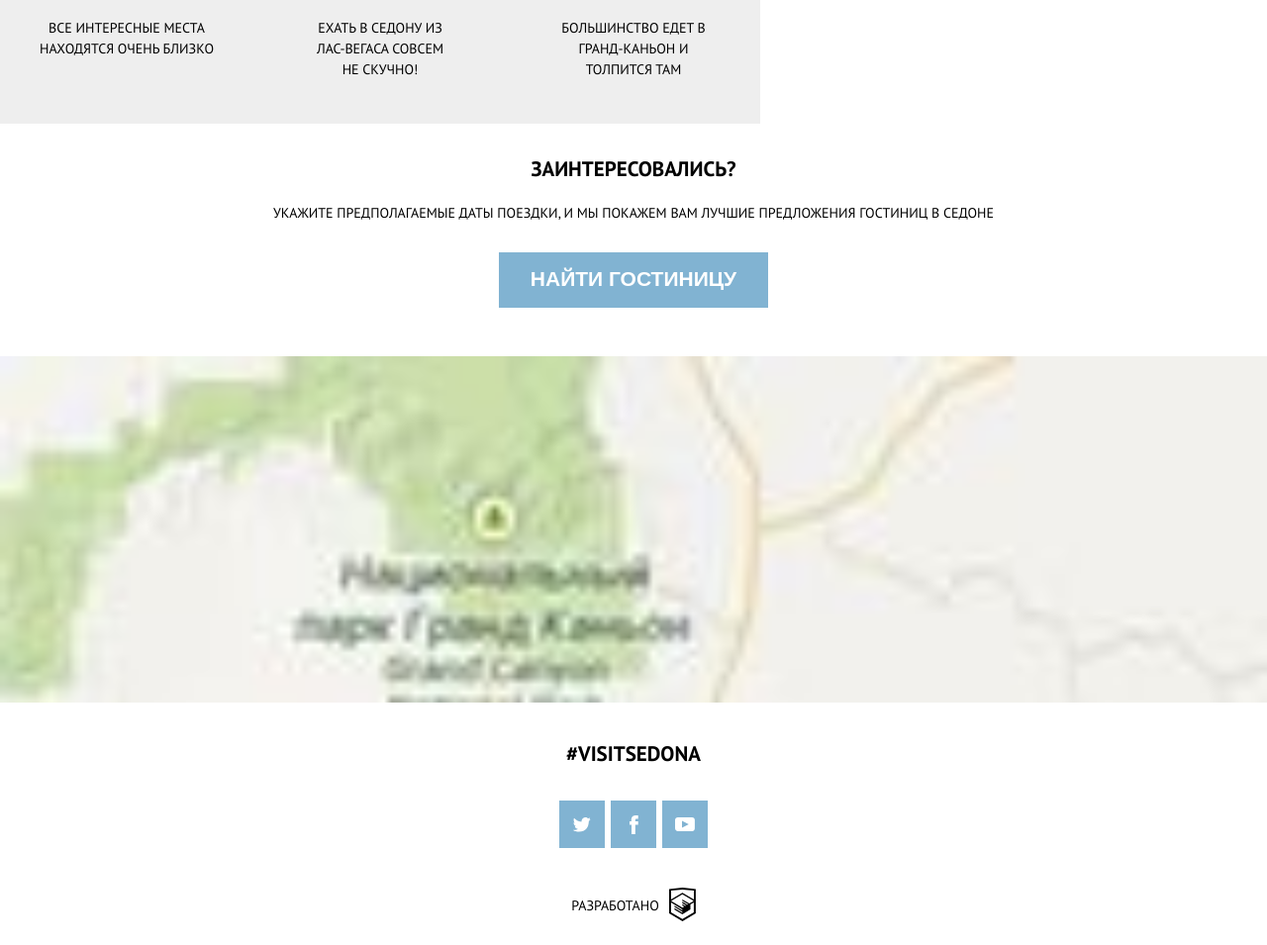
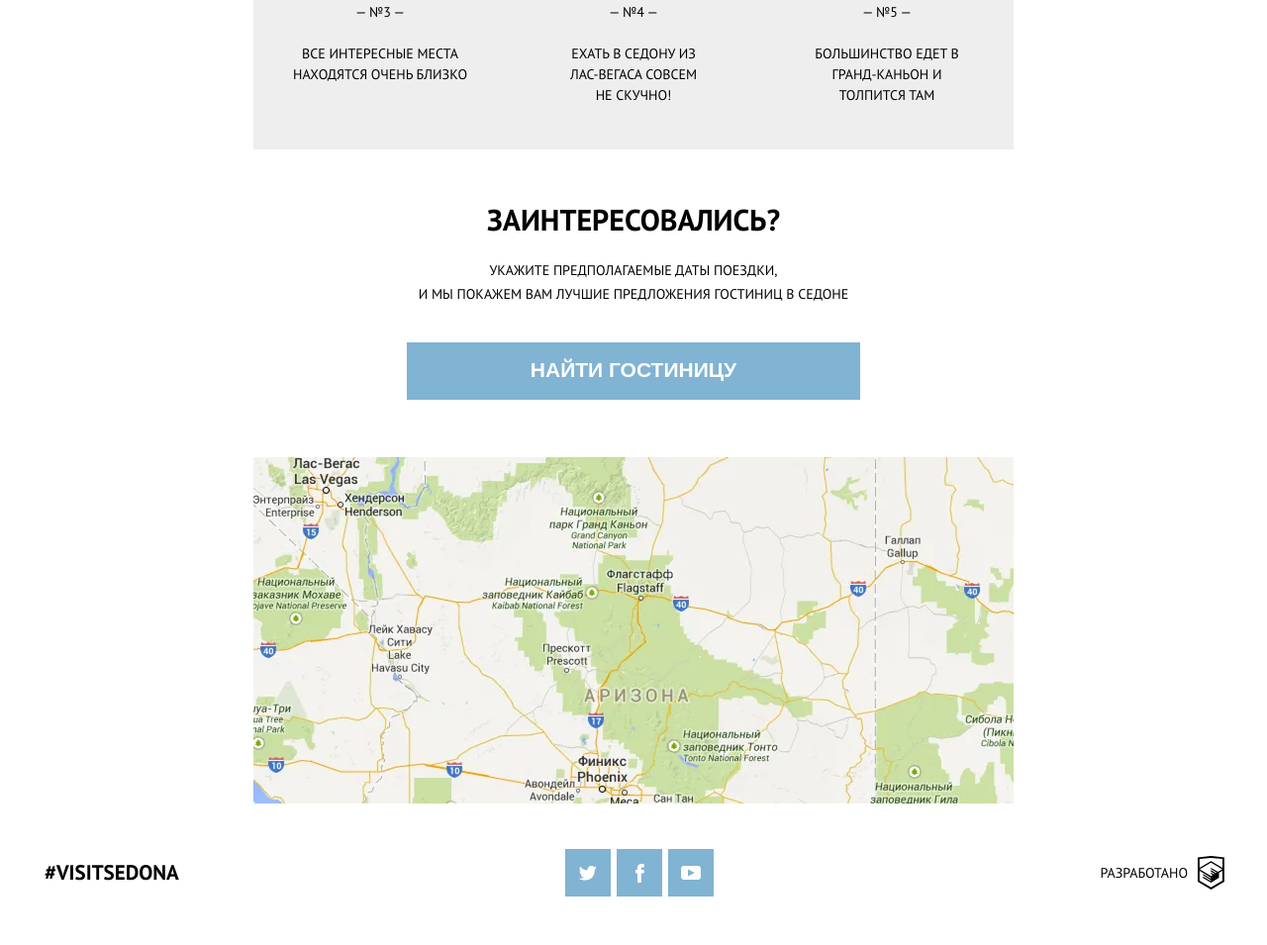
Before and after one commit to vikkont79/sedona_2.0, a website: page source/index.html in a window 1280 px wide. Shown: the part 1719-2674 px from the top of the page at 99% size. Drawn offline with nearby package versions, Linux system fonts and the light colour scheme; files that its build step writes are made by us from their sources.

Commit message:
Вёрстка планшетной версии index.html

```diff
--- a/source/index.html
+++ b/source/index.html
@@ -110,11 +110,11 @@
     <section class="hotel-seach">
       <h2 class="visually-hidden">Бронирование отеля</h2>
       <p class="hotel-seach__title">Заинтересовались?</p>
-      <p class="hotel-seach__text">Укажите предполагаемые даты поездки, и мы покажем вам лучшие предложения гостиниц в
+      <p class="hotel-seach__text">Укажите предполагаемые даты поездки,<br> и мы покажем вам лучшие предложения гостиниц в
         Седоне</p>
       <button class="hotel-seach__button button" type="button">Найти гостиницу</button>
     </section>
-    <section class="map"></section>
+    <section class="map wrapper"></section>
   </main>
   <footer class="page-footer">
     <a class="page-footer__teg" href="index.html">#VISITSEDONA</a>
--- a/source/styles/blocks/button.scss
+++ b/source/styles/blocks/button.scss
@@ -1,11 +1,11 @@
 .button {
   padding-inline: 32px;
   padding-block: 15px 17px;
-  align-items: center;
   border: none;
   background-color: $light_blue;
   color: $white;
   font-size: 21px;
+  line-height: 26px;
   font-weight: 700;
   text-transform: uppercase;
 }
--- a/source/styles/blocks/hotel-seach.scss
+++ b/source/styles/blocks/hotel-seach.scss
@@ -2,15 +2,46 @@
   padding-inline: 20px;
   padding-block: 33px 49px;
   text-align: center;
+
+  @media (min-width: $tablet-width) {
+    padding-inline: 155px;
+    padding-block: 58px;
+  }
 }
 
 .hotel-seach__title {
   margin-block-end: 18px;
   font-size: 21px;
   font-weight: 700;
+
+  @media (min-width: $tablet-width) {
+    margin-block-end: 26px;
+    font-size: 30px;
+  }
 }
 
 .hotel-seach__text {
   margin-block-end: 27px;
   font-size: 14px;
+  line-height: 24px;
+
+  @media (min-width: $tablet-width) {
+    margin-block-end: 37px;
+  }
 }
+
+.hotel-seach__text br {
+  display: none;
+
+  @media (min-width: $tablet-width) {
+    display: block;
+  }
+}
+
+.hotel-seach__button {
+  inline-size: 280px;
+
+  @media (min-width: $tablet-width) {
+    inline-size: 458px;
+  }
+}
--- a/source/styles/blocks/map.scss
+++ b/source/styles/blocks/map.scss
@@ -1,7 +1,21 @@
 .map {
   block-size: 350px;
   margin-block-end: 10px;
-  background-image: url("../../images/map-mobile@1x.jpg");
+  background-image: image-set(
+    url("../../images/map-mobile@1x.webp") 1x type("image/webp"),
+    url("../../images/map-mobile@2x.webp") 2x type("image/webp"),
+    url("../../images/map-mobile@1x.png") 1x type("image/png"),
+    url("../../images/map-mobile@2x.png") 2x type("image/png")
+    );
   background-repeat: no-repeat;
   background-size: cover, 100%;
+
+  @media (min-width: $tablet-width) {
+    background-image: image-set(
+    url("../../images/map-tablet@1x.webp") 1x type("image/webp"),
+    url("../../images/map-tablet@2x.webp") 2x type("image/webp"),
+    url("../../images/map-tablet@1x.png") 1x type("image/png"),
+    url("../../images/map-tablet@2x.png") 2x type("image/png")
+    );
+  }
 }
--- a/source/styles/blocks/page-footer.scss
+++ b/source/styles/blocks/page-footer.scss
@@ -1,6 +1,14 @@
 .page-footer {
   padding-block: 29px 23px;
   text-align: center;
+
+  @media (min-width: $tablet-width) {
+    display: flex;
+    justify-content: space-between;
+    align-items: center;
+    padding-inline: 45px 43px;
+    padding-block: 36px;
+  }
 }
 
 .page-footer__teg {
@@ -10,8 +18,20 @@
   font-size: 21px;
   font-weight: 700;
   text-decoration: none;
+
+  @media (min-width: $tablet-width) {
+    margin: 0;
+  }
 }
 
 .page-footer__social {
   margin-block-end: 40px;
+
+  @media (min-width: $tablet-width) {
+    margin: 0;
+  }
 }
+
+.page-footer__copyright {
+  display: block;
+}
--- a/source/styles/blocks/wrapper.scss
+++ b/source/styles/blocks/wrapper.scss
@@ -1,12 +1,10 @@
 .wrapper {
-  min-inline-size: 320px;
-  max-inline-size: 520px;
+  inline-size: 320px;
   margin-inline: auto;
 
 
   @media (min-width: $tablet-width) {
-    min-inline-size: 768px;
-    max-inline-size: inherit;
+    inline-size: 768px;
   }
 
   @media (min-width: $desktop-width) {
```
Also changed, not shown: source/images/map-mobile@1x.jpg (deleted), source/images/map-mobile@1x.png (added), source/images/map-mobile@1x.webp, source/images/map-mobile@2x.jpg (deleted), source/images/map-mobile@2x.png (added), source/images/map-mobile@2x.webp, source/images/map-tablet@1x.png (added), source/images/map-tablet@1x.webp (added), source/images/map-tablet@2x.png (added), source/images/map-tablet@2x.webp (added).
